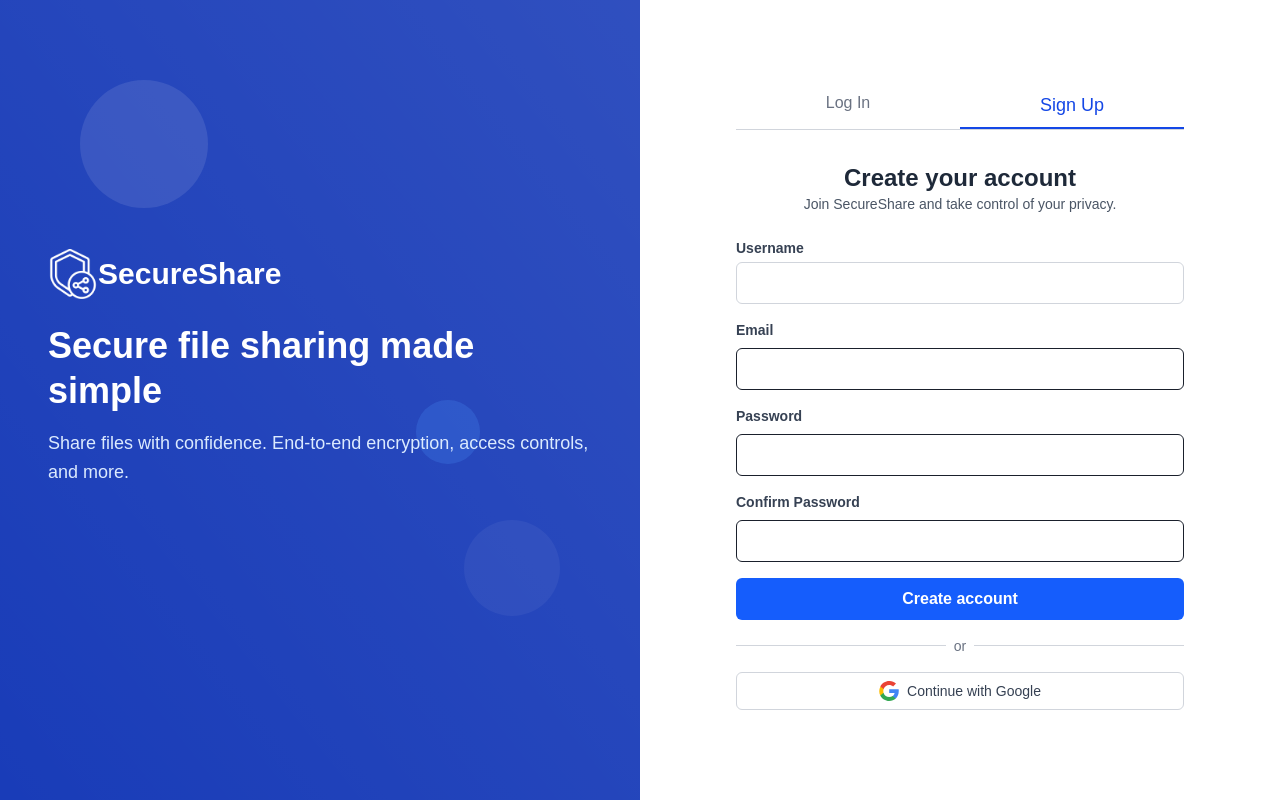
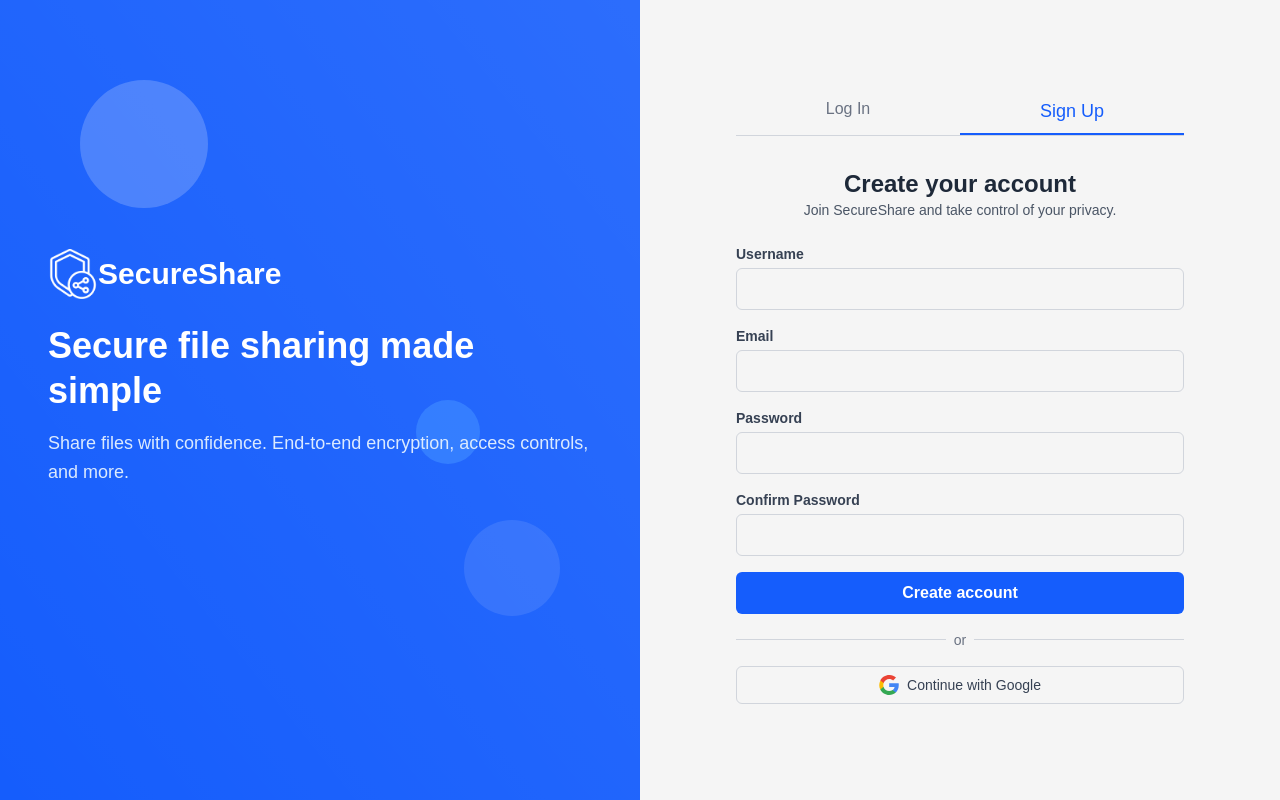
Before and after one commit to COS301-SE-2025/Secure-File-Sharing-Platform, a Next.js app in the folder sfsp-ui/: page /authentification in a window 1280 px wide. Both pictures are taken after a click on the element "Sign Up". Built offline with nearby package versions, Linux system fonts and the light colour scheme.

Commit message:
color correction for themes and finaliosatoion of login&register final design

```diff
--- a/sfsp-ui/app/authentification/page.js
+++ b/sfsp-ui/app/authentification/page.js
@@ -66,7 +66,7 @@ export default function AuthPage() {
 
     const handleSignupSubmit = async (e) => {
         e.preventDefault();
-        const { name, email, password, confirmPassword } = formData;
+        const { name, email, password, confirmPassword } = signupData;
 
         setIsLoading(true);
         setMessage(null);
@@ -76,6 +76,11 @@ export default function AuthPage() {
             setIsLoading(false);
             return;
         }
+
+        const validateEmail = (email) => {
+            const regex = /^[^\s@]+@[^\s@]+\.[^\s@]+$/;
+            return regex.test(email);
+        };
 
         if (!validateEmail(email)) {
             setMessage("Please enter a valid email address.");
@@ -144,10 +149,6 @@ export default function AuthPage() {
         }
     };
 
-    const validateEmail = (email) => {
-        const regex = /^[^\s@]+@[^\s@]+\.[^\s@]+$/;
-        return regex.test(email);
-    };
 
     async function GenerateX3DHKeys(password) {
         await sodium.ready();
@@ -199,11 +200,11 @@ export default function AuthPage() {
         <div className="min-h-screen bg-white flex">
             {/* Left Panel */}
             <div className="hidden lg:flex lg:w-1/2 bg-gradient-to-br from-blue-600 via-blue-700 to-indigo-800 relative overflow-hidden">
-                <div className="absolute inset-0 bg-blue-800 bg-opacity-10" />
+                <div className="absolute inset-0 bg-blue-600 bg-opacity-10 dark:bg-gray-900" />
                 <div className="absolute inset-0 bg-gradient-to-tr from-transparent via-white/5 to-white/10" />
-                <div className="absolute top-20 left-20 w-32 h-32 bg-white/10 rounded-full animate-pulse" />
-                <div className="absolute bottom-40 right-20 w-24 h-24 bg-white/5 rounded-full animate-bounce" />
-                <div className="absolute top-1/2 right-40 w-16 h-16 bg-blue-400/20 rounded-full animate-ping" />
+                <div className="absolute top-20 left-20 w-32 h-32 bg-white/20 rounded-full animate-pulse" />
+                <div className="absolute bottom-40 right-20 w-24 h-24 bg-white/10 rounded-full animate-bounce" />
+                <div className="absolute top-1/2 right-40 w-16 h-16 bg-blue-400/40 rounded-full animate-ping" />
                 <div className="relative z-10 flex flex-col justify-center px-12 py-16 text-white">
                     <div className="mb-8">
                         <div className="flex items-center mb-6">
@@ -225,7 +226,7 @@ export default function AuthPage() {
             </div>
 
             {/* Right Panel */}
-            <div className="flex-1 lg:w-1/2 flex items-center justify-center p-8">
+            <div className="flex-1 lg:w-1/2 flex items-center justify-center p-8 bg-neutral-100 dark:bg-gray-300">
                 <div className="w-full max-w-md">
 
                     {/* Tabs */}
@@ -233,7 +234,7 @@ export default function AuthPage() {
                         <div
                             onClick={() => { setTab('login'); setMessage(null); }}
                             className={`cursor-pointer text-center pb-2 font-medium transition-all ${tab === 'login'
-                                ? 'text-blue-700 font-bold text-lg border-b-2 border-blue-700'
+                                ? 'text-blue-600 font-bold text-lg border-b-2 border-blue-600'
                                 : 'text-gray-500 hover:text-blue-600'
                                 }`}
                         >
@@ -242,7 +243,7 @@ export default function AuthPage() {
                         <div
                             onClick={() => { setTab('signup'); setMessage(null); }}
                             className={`cursor-pointer text-center pb-2 font-medium transition-all ${tab === 'signup'
-                                ? 'text-blue-700 font-bold text-lg border-b-2 border-blue-700'
+                                ? 'text-blue-600 font-bold text-lg border-b-2 border-blue-600'
                                 : 'text-gray-500 hover:text-blue-600'
                                 }`}
                         >
@@ -282,7 +283,7 @@ export default function AuthPage() {
                                         value={loginData.email}
                                         onChange={handleChange(setLoginData)}
                                         required
-                                        className="w-full border border-gray-300 rounded-md px-4 py-2 focus:outline-none focus:ring-2 focus:ring-blue-500 text-gray-900"
+                                        className="w-full border dark:border-gray-400 border-gray-300 rounded-md px-4 py-2 focus:outline-none focus:ring-2 focus:ring-blue-500 text-gray-900"
                                     />
                                 </div>
                                 <div>
@@ -296,7 +297,7 @@ export default function AuthPage() {
                                         value={loginData.password}
                                         onChange={handleChange(setLoginData)}
                                         required
-                                        className="w-full border border-gray-300 rounded-md px-4 py-2 focus:outline-none focus:ring-2 focus:ring-blue-500 text-gray-900"
+                                        className="w-full border dark:border-gray-400 border-gray-300 rounded-md px-4 py-2 focus:outline-none focus:ring-2 focus:ring-blue-500 text-gray-900"
                                     />
                                 </div>
                                 <div className="flex items-center justify-between">
@@ -314,9 +315,9 @@ export default function AuthPage() {
 
                                 {/* Or separator */}
                                 <div className="flex items-center my-4">
-                                    <hr className="flex-grow border-t border-gray-300" />
+                                    <hr className="flex-grow border-t dark:border-gray-400 border-gray-300" />
                                     <span className="mx-2 text-gray-500 text-sm">or</span>
-                                    <hr className="flex-grow border-t border-gray-300" />
+                                    <hr className="flex-grow border-t dark:border-gray-400 border-gray-300" />
                                 </div>
 
                                 {/* Google login button */}
@@ -326,7 +327,7 @@ export default function AuthPage() {
                                         //Replace this with Google OAuth logic
                                         window.location.href = '/api/auth/google';
                                     }}
-                                    className="w-full flex items-center justify-center space-x-2 border border-gray-300 rounded-md py-2 hover:bg-gray-100 transition"
+                                    className="w-full flex items-center justify-center space-x-2 border dark:border-gray-400 border-gray-300 rounded-md py-2 hover:bg-gray-100 transition"
                                 >
                                     <svg
                                         className="w-5 h-5"
@@ -373,7 +374,7 @@ export default function AuthPage() {
                                         value={signupData.name}
                                         onChange={handleChange(setSignupData)}
                                         required
-                                        className="w-full border border-gray-300 rounded-md px-4 py-2 focus:outline-none focus:ring-2 focus:ring-blue-500 text-gray-900 "
+                                        className="w-full border dark:border-gray-400 border-gray-300 rounded-md px-4 py-2 focus:outline-none focus:ring-2 focus:ring-blue-500 text-gray-900 "
                                     />
                                 </div>
                                 <div>
@@ -385,7 +386,7 @@ export default function AuthPage() {
                                         value={signupData.email}
                                         onChange={handleChange(setSignupData)}
                                         required
-                                        className="w-full px-4 py-2 mt-1 border rounded-md focus:outline-none focus:ring-2 focus:ring-blue-500 "
+                                        className="w-full border dark:border-gray-400 border-gray-300 rounded-md px-4 py-2 focus:outline-none focus:ring-2 focus:ring-blue-500 text-gray-900  "
                                     />
                                 </div>
                                 <div>
@@ -397,7 +398,7 @@ export default function AuthPage() {
                                         value={signupData.password}
                                         onChange={handleChange(setSignupData)}
                                         required
-                                        className="w-full px-4 py-2 mt-1 border rounded-md focus:outline-none focus:ring-2 focus:ring-blue-500 "
+                                        className="w-full border dark:border-gray-400 border-gray-300 rounded-md px-4 py-2 focus:outline-none focus:ring-2 focus:ring-blue-500 text-gray-900  "
                                     />
                                 </div>
                                 <div>
@@ -409,7 +410,7 @@ export default function AuthPage() {
                                         value={signupData.confirmPassword}
                                         onChange={handleChange(setSignupData)}
                                         required
-                                        className="w-full px-4 py-2 mt-1 border rounded-md focus:outline-none focus:ring-2 focus:ring-blue-500 "
+                                        className="w-full border dark:border-gray-400 border-gray-300 rounded-md px-4 py-2 focus:outline-none focus:ring-2 focus:ring-blue-500 text-gray-900  "
                                     />
                                 </div>
 
@@ -442,9 +443,9 @@ export default function AuthPage() {
                                     )}
                                 </button>
                                 <div className="flex items-center my-4">
-                                    <hr className="flex-grow border-t border-gray-300" />
+                                    <hr className="flex-grow border-t dark:border-gray-400 border-gray-300" />
                                     <span className="mx-2 text-gray-500 text-sm">or</span>
-                                    <hr className="flex-grow border-t border-gray-300" />
+                                    <hr className="flex-grow border-t dark:border-gray-400 border-gray-300" />
                                 </div>
 
                                 {/* Google Sign Up button */}
@@ -454,7 +455,7 @@ export default function AuthPage() {
                                         // Replace with your actual Google signup route
                                         window.location.href = '/api/auth/google';
                                     }}
-                                    className="w-full flex items-center justify-center space-x-2 border border-gray-300 rounded-md py-2 hover:bg-gray-100 transition"
+                                    className="w-full flex items-center justify-center space-x-2 border dark:border-gray-400 border-gray-300 rounded-md py-2 hover:bg-gray-100 transition"
                                 >
                                     <svg
                                         className="w-5 h-5"
--- a/sfsp-ui/package.json
+++ b/sfsp-ui/package.json
@@ -17,6 +17,7 @@
     "bcryptjs": "^3.0.2",
     "framer-motion": "^12.12.1",
     "libsodium-wrappers": "^0.7.15",
+    "libsodium-wrappers-sumo": "^0.7.15",
     "lucide-react": "^0.511.0",
     "next": "15.3.2",
     "next-themes": "^0.4.6",
```
Also changed, not shown: 1 other file (tests, documents, lock files or other folders).
